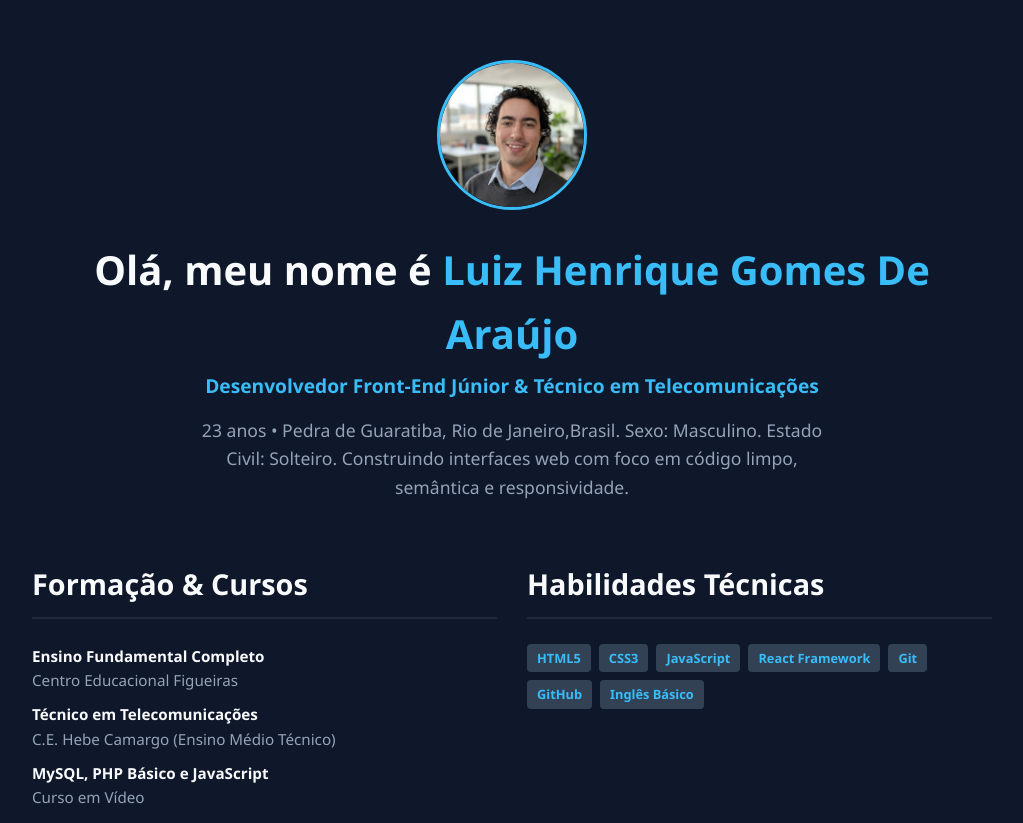
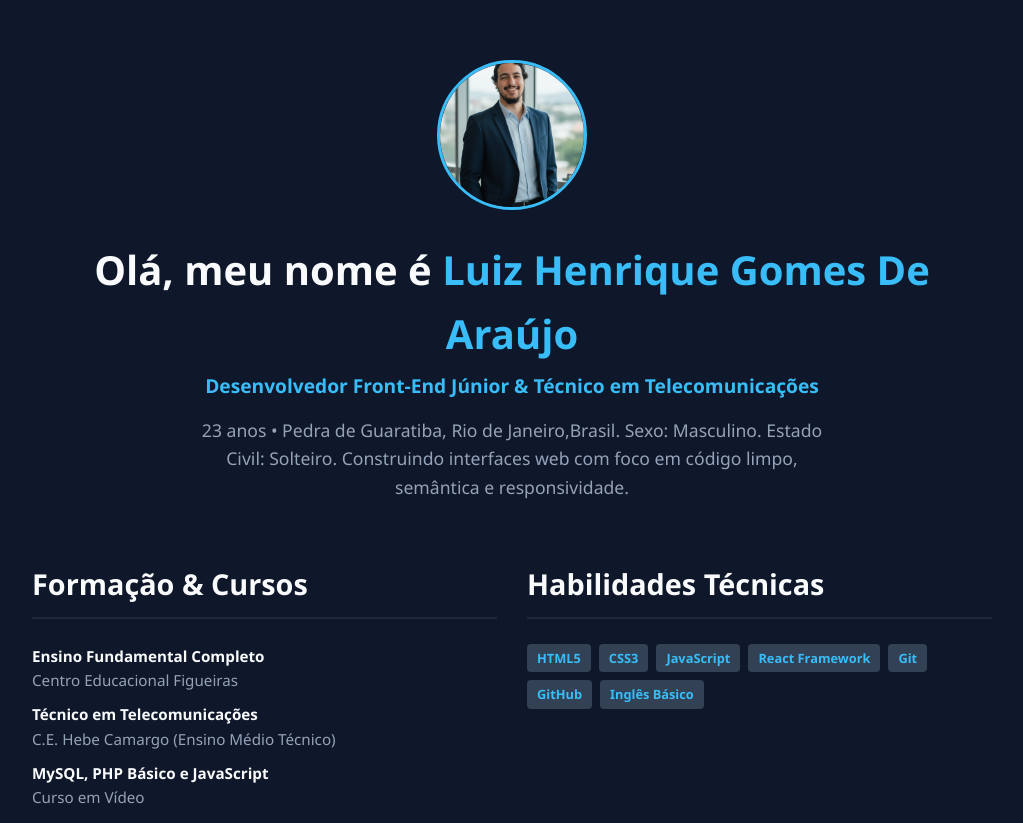
Before and after one commit to luizhlh21/site-portfolio, a plain HTML site: page index.html in a window 1280 px wide. Shown: the top 823 px of the page, without its empty margins (128-1151 px from the left). Drawn offline with Linux system fonts and the light colour scheme.

Commit message:
new file:   imagem-atualizada.jpeg modified:   index.html

```diff
--- a/index.html
+++ b/index.html
@@ -231,7 +231,7 @@
 
         <!-- CABEÇALHO -->
         <header>
-            <img src="imagem site.jpeg" alt="Foto de Luiz Henrique" class="foto-perfil">
+            <img src="imagem-atualizada.jpeg" alt="Foto de Luiz Henrique" class="foto-perfil">
             <h1>Olá, meu nome é  <span>Luiz Henrique Gomes De Araújo</span></h1>
             <div class="subtitulo">Desenvolvedor Front-End Júnior & Técnico em Telecomunicações</div>
             <p class="bio">23 anos • Pedra de Guaratiba, Rio de Janeiro,Brasil. Sexo: Masculino. Estado Civil: Solteiro. Construindo interfaces web com foco em código limpo, semântica e responsividade.</p>
```
Also changed, not shown: imagem-atualizada.jpeg (added).
